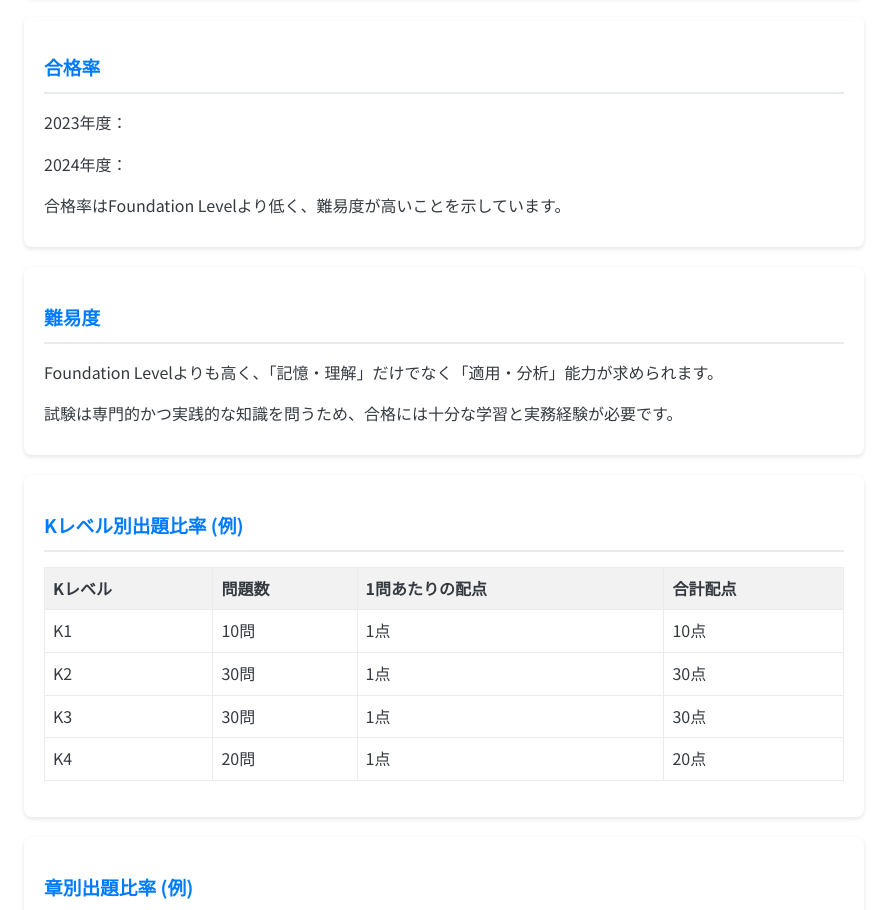
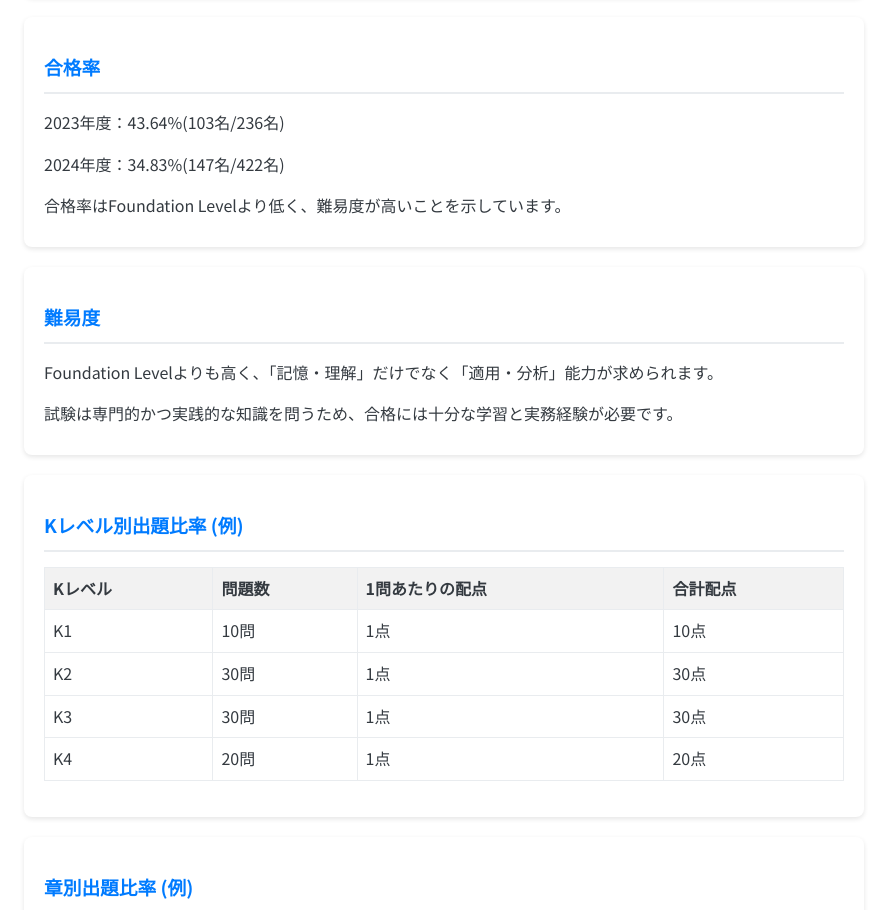
Before and after one commit to ma-garin/jstqb-learning-app, a plain HTML site: page study.html in a window 1280 px wide. Shown: the part 1542-2452 px from the top of the page, without its empty margins (196-1083 px from the left). Drawn offline with Linux system fonts and the light colour scheme.

Commit message:
合格率を修正

```diff
--- a/study.html
+++ b/study.html
@@ -82,8 +82,8 @@
 
             <div class="exam-info-section">
                 <h3>合格率</h3>
-                <p>2023年度：<span id="pass-rate-2023"></span></p>
-                <p>2024年度：<span id="pass-rate-2024"></span></p>
+                <p>2023年度：43.64%(103名/236名)<span id="pass-rate-2023"></span></p>
+                <p>2024年度：34.83%(147名/422名)<span id="pass-rate-2024"></span></p>
                 <p>合格率はFoundation Levelより低く、難易度が高いことを示しています。</p>
             </div>
 
```
